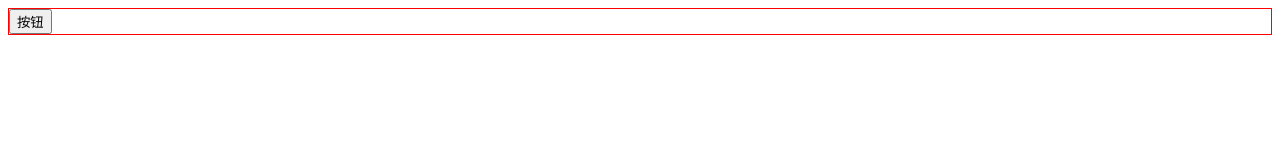
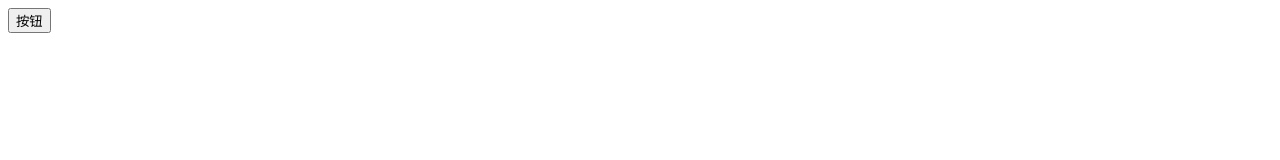
Before and after one commit to xiangxingx/events-demo, a plain HTML site: page index.html in a window 1280 px wide. Drawn offline with nearby package versions, Linux system fonts and the light colour scheme.

Commit message:
去掉border

```diff
--- a/style.css
+++ b/style.css
@@ -1,6 +1,4 @@
-body{
-  border: 1px solid red;
-}
+
 .wrapper{
   position: relative;
   display: inline-block;
```
